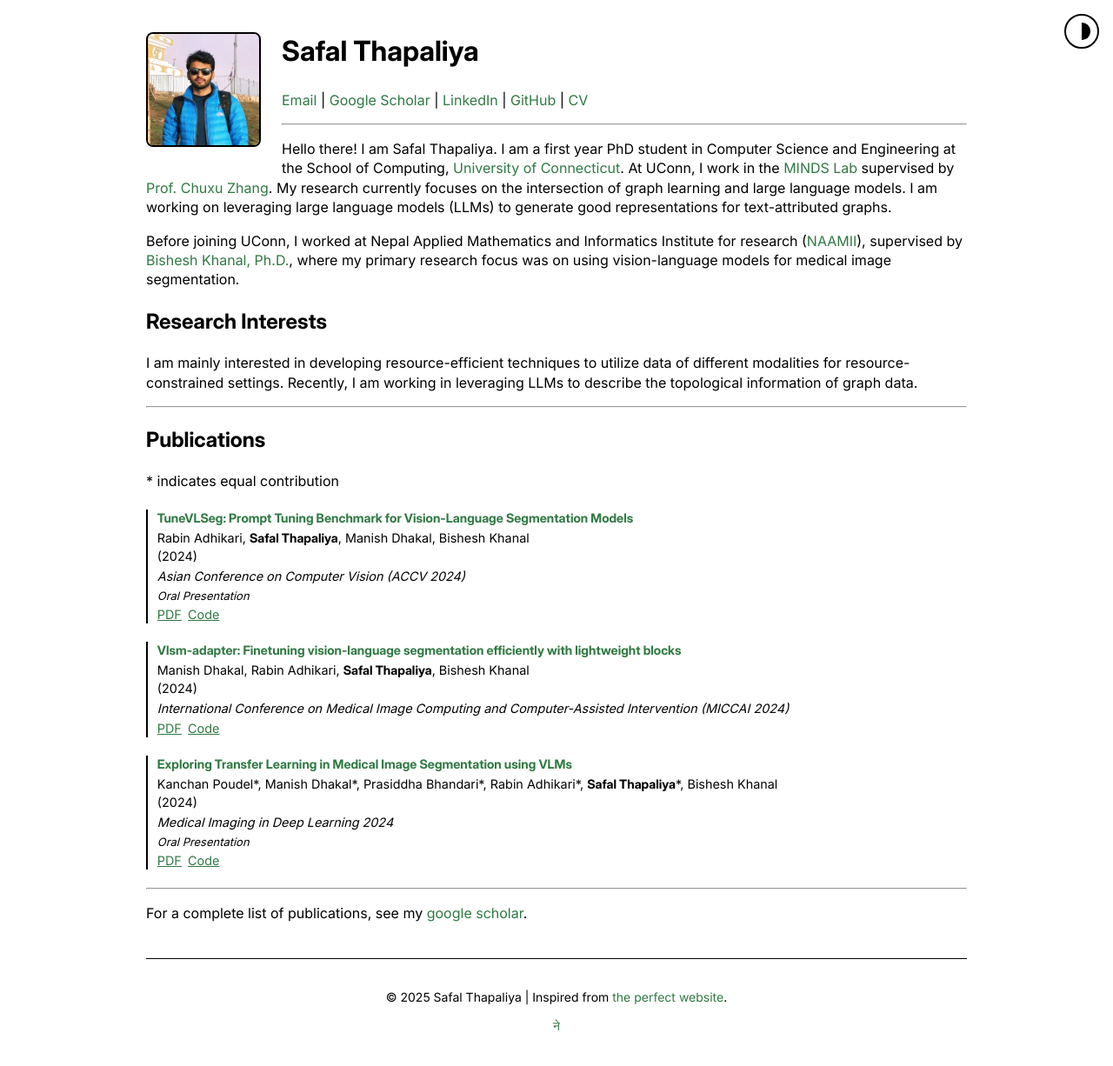
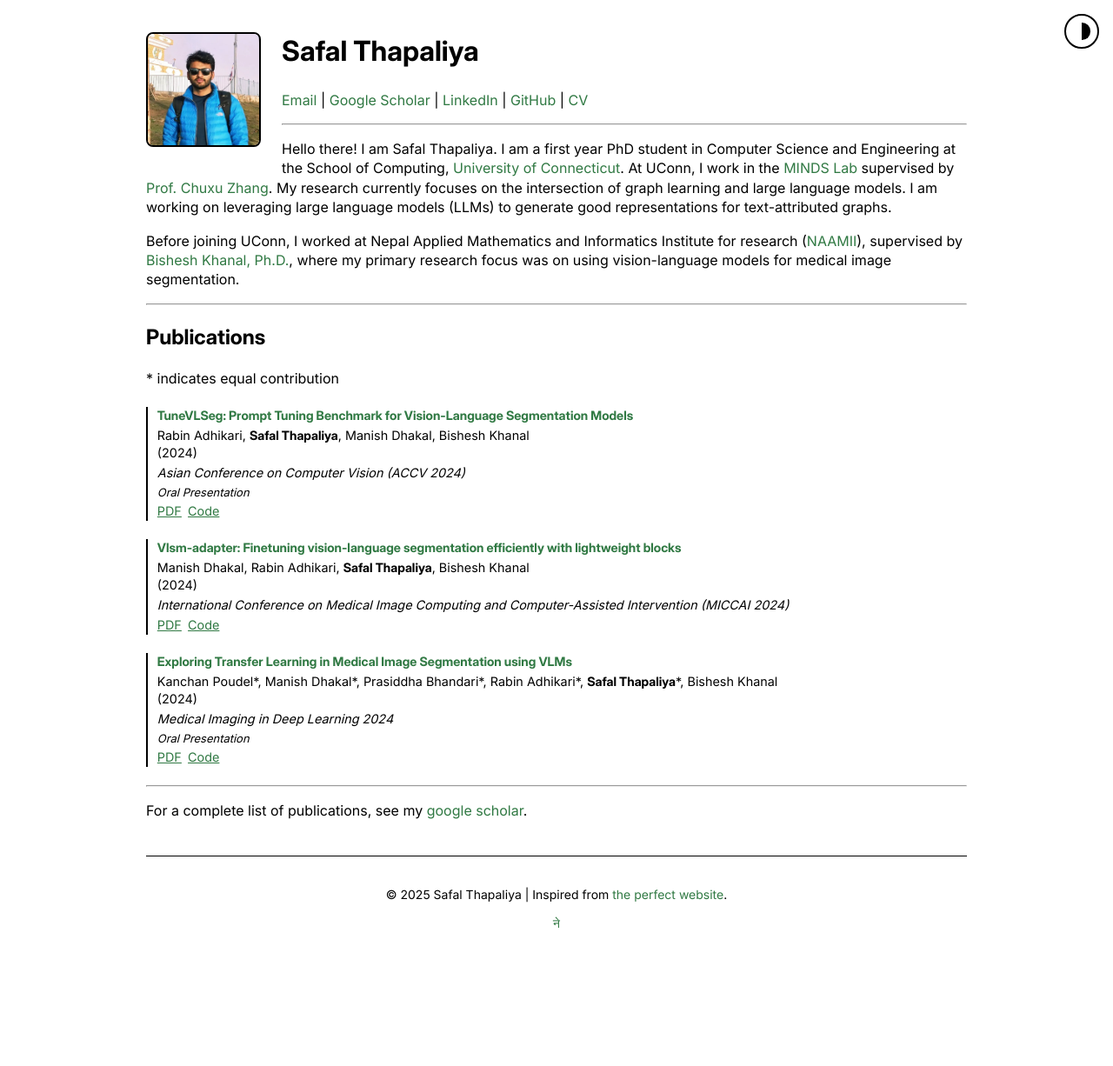
Before and after one commit to thapaliya19/thapaliya19.github.io, a Jekyll site: the page built from index.md, in a window 1280 px wide. Shown: the whole page at 87% size. Built offline with Jekyll 4.4.1, drawn with Linux system fonts in a browser that asks for light colours; after the commit the page ends 1108 px from its top, so only the background shows below that.

Commit message:
updates on homepage

```diff
--- a/index.md
+++ b/index.md
@@ -18,10 +18,6 @@ I am working on leveraging large language models (LLMs) to generate good represe
 
 Before joining UConn, I worked at Nepal Applied Mathematics and Informatics Institute for research ([NAAMII](https://naamii.org.np/)), supervised by [Bishesh Khanal, Ph.D.](https://bishesh.github.io/), where my primary research focus was on using vision-language models for medical image segmentation.
 
-## Research Interests
-
-I am mainly interested in developing resource-efficient techniques to utilize data of different modalities for resource-constrained settings.
-Recently, I am working in leveraging LLMs to describe the topological information of graph data.
 
 ---
 
```
